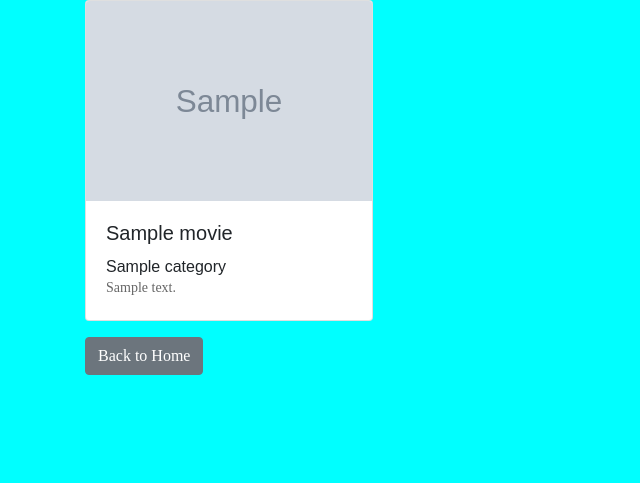
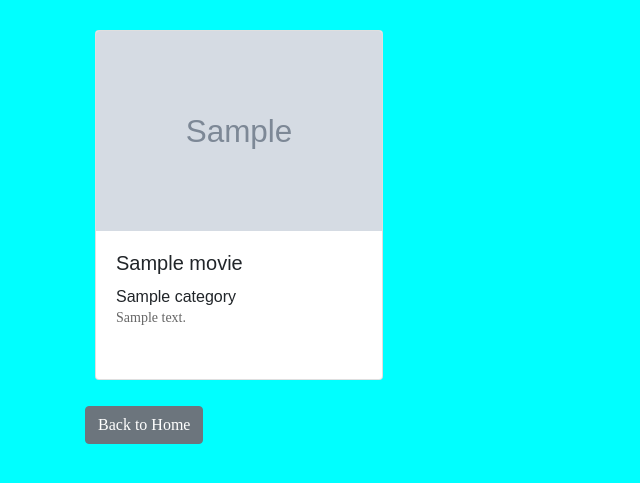
Before and after one commit to BHARATH0252/MovieProject, a Django app: page /search/ in a window 1280 px wide. Shown: the part 89-572 px from the top of the page, without its empty margins (0-640 px from the left). Run offline with Django 5.2, Linux system fonts and the light colour scheme; tables that the repository leaves empty hold one stand-in row (values such as "Sample post"); grey boxes marked "Sample" are stand-in pictures; some web fonts are replaced.

Commit message:
Spacing in btween cards

```diff
--- a/movieproject/templates/search_results.html
+++ b/movieproject/templates/search_results.html
@@ -1,11 +1,25 @@
 {%  extends 'base.html' %}
 {% block body %}
+<style>
+    .movie-listings {
+        margin-top: 20px; /* Adjust margin-top to create space between search form and movie listings */
+    }
+    .card-container {
+        margin: 10px;
+        min-height: 350px;
+        display: flex;
+        flex-direction: column;
+    }
 
+    .card-body {
+        flex-grow: 1;
+    }
+</style>
 {% if movies %}
 <div class="container movie-listings">
     <div class="row">
         {% for movie in movies %}
-            <div class="col-md-3 card-container">
+        <div class="col-md-3 card-container" >
             <div class="card h-100" style="width: 18rem;">
                  <a href="{% url 'movieapp:movie_detail' movie.id %}">
                 <img src="{{ movie.poster.url }}" class="card-img-top" alt="{{ movie.name }}" height="200px" width="150px">
@@ -13,9 +27,8 @@
                 <div class="card-body">
                     <h5 class="card-title">{{ movie.title }}</h5>
                     <h6>{{ movie.category }}</h6>
-                        <h6 style="font-size: 80%"><p class="card-text">{{ movie.description |truncatechars:50}}</p></h6>
+                    <h6 style="font-size: 80%"><p class="card-text">{{ movie.description |truncatechars:50 }}</p></h6>
                 </div>
-
             </div>
         </div>
         {% endfor %}
```
Lines whose indentation alone changed are shown as unchanged.
